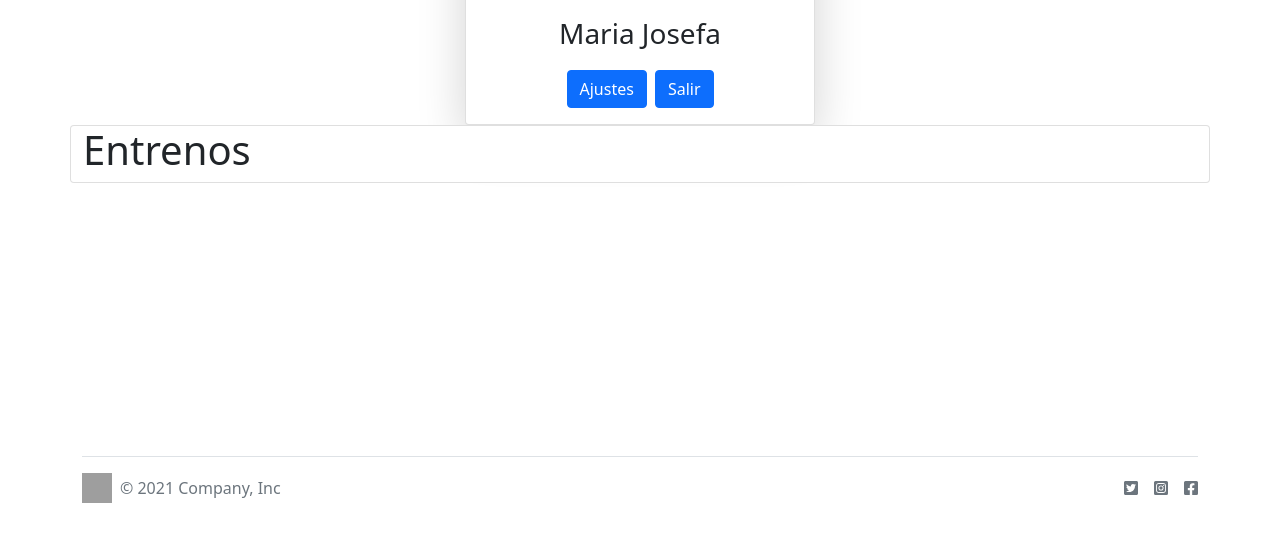
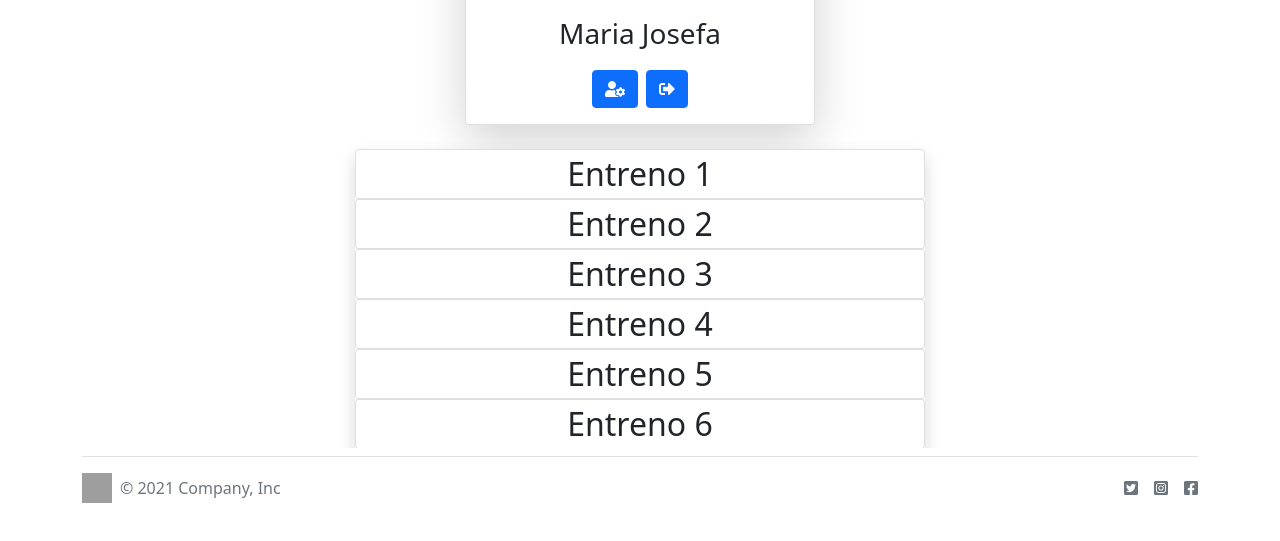
Before and after one commit to ToniPerea/React-Simple-Design, a React (Create React App) app: page /user in a window 1280 px wide. Shown: the part 273-814 px from the top of the page. Built offline with nearby package versions, Linux system fonts and the light colour scheme; grey boxes are pictures that could not be loaded.

Commit message:
entrenos de usuario

```diff
--- /dev/null
+++ b/src/components/Entrenos.js
@@ -0,0 +1,23 @@
+import { Row,Card } from "react-bootstrap";
+import { useHistory } from "react-router";
+
+const Entrenos = (props) =>{
+
+    let history = useHistory();
+
+    function ejercicio(){
+        history.push("/tabla")
+    }
+
+    return (
+      <>
+        <Row>
+          <Card>
+            <Card.Text onClick={ejercicio} className="fs-2">Entreno {props.id}</Card.Text>
+          </Card>
+        </Row>
+      </>
+    );
+}
+
+export default Entrenos;
--- a/src/components/Footer.js
+++ b/src/components/Footer.js
@@ -3,7 +3,7 @@ import { faFacebookSquare, faInstagramSquare, faTwitterSquare } from '@fortaweso
 
 const FooterComponent = (props) => {
     return (
-      <div className="fixed-bottom container" style={{backgroundColor:'white'}}>
+      <div className="fixed-bottom container " style={{backgroundColor:'white'}}>
         <footer className="d-flex flex-wrap justify-content-between align-items-center py-3 my-2 border-top">
           <div className="col-md-4 d-flex align-items-center">
             <a
--- a/src/components/Login.js
+++ b/src/components/Login.js
@@ -15,7 +15,7 @@ const Login = (props) => {
         <Container fluid className="mt-5 mb-5">
           <Row className="justify-content-center">
             <Col className="text-center" md={5}>
-              <Card className="px-3">
+              <Card className="px-3 shadow">
                 <Card.Title className="mt-3 fs-3 fw-bold">Inicie Sesión</Card.Title>
                 <Form>
                   <Form.Group className="mb-3 mt-3" controlId="formBasicEmail">
--- a/src/components/Usuario.js
+++ b/src/components/Usuario.js
@@ -1,30 +1,68 @@
+import { faSignOutAlt, faUserCog } from "@fortawesome/free-solid-svg-icons";
+import { FontAwesomeIcon } from "@fortawesome/react-fontawesome";
 import { Container, Row ,Col, Card, Image, Button} from "react-bootstrap";
+import Entrenos from "./Entrenos";
+
+const entrenoId = [
+  {
+    id: "1",
+  },
+  {
+    id: "2",
+  },
+  {
+    id: "3",
+  },
+  {
+    id: "4",
+  },
+  {
+    id: "5",
+  },
+  {
+    id: "6",
+  },
+  {
+    id: "7",
+  }
+];
 
 const Usuario = (props) => {
-    return(
+
+
+    return (
       <>
         <Container className="mt-4 mb-5">
           <Row>
             <Col md={12}>
-                    <Card  className="d-block m-auto shadow-lg" style={{width:'350px', height:'100%'}}>
-                    <Image  className="d-block mt-2 m-auto" style={{width:'240px'}} src="https://cdnb.20m.es/sites/112/2019/04/cara6-620x618.jpg" roundedCircle />
+              <Card
+                className="d-block m-auto shadow-lg"
+                style={{ width: "350px", height: "100%" }}
+              >
+                <Image
+                  className="d-block mt-2 m-auto"
+                  style={{ width: "240px" }}
+                  src="https://cdnb.20m.es/sites/112/2019/04/cara6-620x618.jpg"
+                  roundedCircle
+                />
                 <Card.Body className="text-center fs-3">Maria Josefa</Card.Body>
                 <Container className="text-center mb-3">
                   <Button className="mx-1">
-                            Ajustes
+                  <FontAwesomeIcon icon={faUserCog}/>
                   </Button>
                   <Button className="mx-1">
-                            Salir
+                    <FontAwesomeIcon icon={faSignOutAlt} />
                   </Button>
                 </Container>
               </Card>
             </Col>
-
           </Row>
           <Row>
-                <Card>
-                    <h1>Entrenos</h1>
-                </Card>
+            <Container className="mt-4 mb-5 shadow w-50 text-center">
+              {entrenoId.map((elemento) => {
+                return <Entrenos id={elemento.id} />;
+              })}
+            </Container>
           </Row>
         </Container>
       </>
```
Lines whose indentation alone changed are shown as unchanged.
